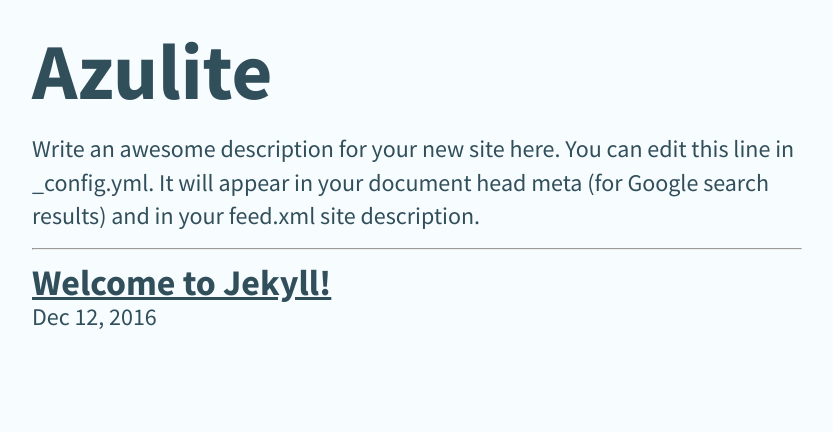
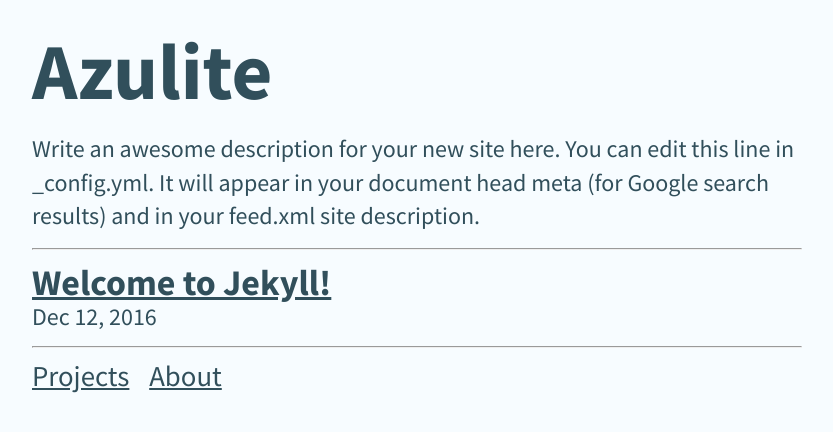
Before and after one commit to flattmo/azulite, a Jekyll site: the page built from index.html, in a window 1280 px wide, cut to the strip 104-536 px from the top of the page. Shown: the whole strip, without its empty margins (223-1056 px from the left). Built offline with Jekyll 4.4.1, drawn with Linux system fonts in a browser that asks for light colours; nearby versions of some CDN libraries; the list of posts is cut into pages by our own code.

Commit message:
Added links for other pages

```diff
--- a/_includes/body.html
+++ b/_includes/body.html
@@ -1,5 +1,10 @@
 <body>
     <div class="container">
         {{ content }}
+        <hr>
+        <div class="page-links">
+            <a href="{{ baseurl }}/projects">Projects</a>
+            <a href="{{ baseurl }}/about">About</a>
+        </div>
     </div>
 </body>
--- a/assets/main.scss
+++ b/assets/main.scss
@@ -57,8 +57,10 @@
     margin-left: $side-margins;
     margin-right: $side-margins;
     margin-top : $top-margin;
+    margin-bottom : $top-margin;
     @media screen and (max-width: $break-small) {
         margin-top: $top-margin/2;
+        margin-bottom: $top-margin/2;
     }
 }
 
@@ -125,4 +127,11 @@
     }
 }
 
+.page-links {
+    a {
+        margin-right: 15px;
+        font-size: 1.2em;
+    }
+}
+
 @import "syntax-highlighting";
```
